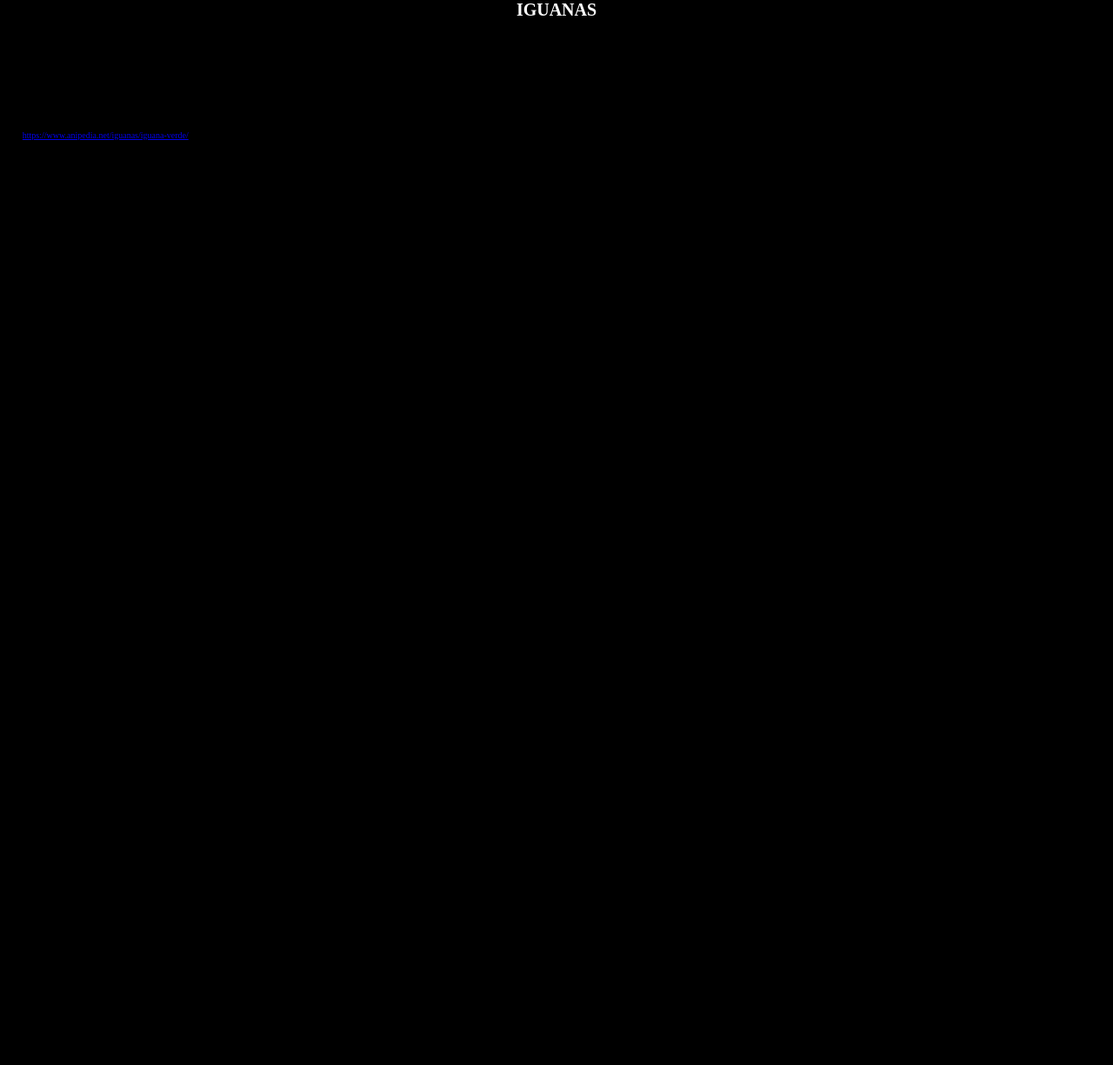
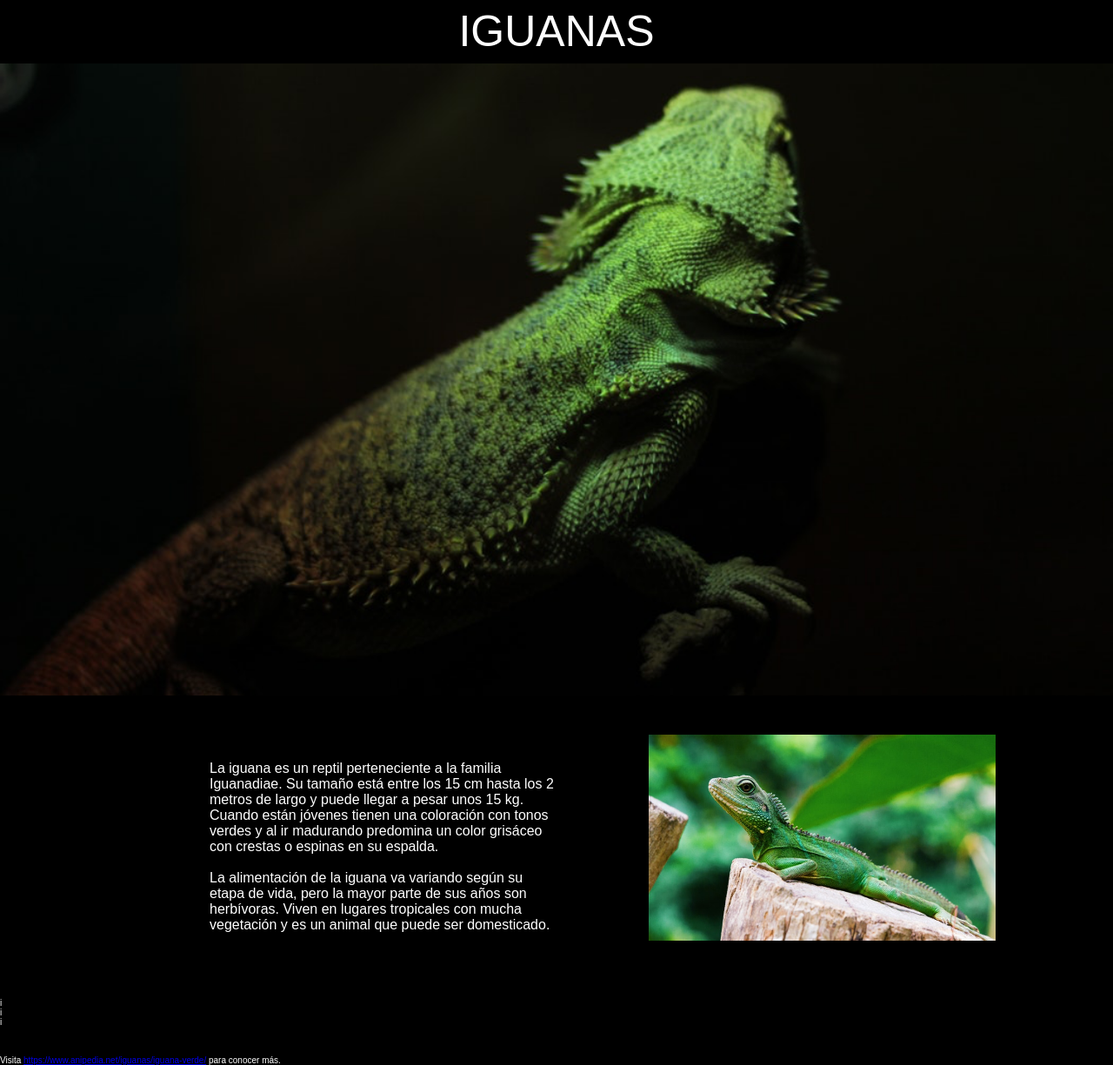
Before and after one commit to Anyimar/IguanaPractica, a plain HTML site: page index.html in a window 1280 px wide. Shown: the whole page at 87% size. Before the commit the page ends 800 px from the top, so only its background shows below. Drawn offline with Linux system fonts and the light colour scheme.

Commit message:
añadi los estilos hasta la seccion de descripcion, ya se esta por la mitad de la pagina web

```diff
--- a/index.html
+++ b/index.html
@@ -19,17 +19,14 @@
     </header>
 
     <section class="main-imagenPrincipal">
-        <figure class="Contenedor de imagenP">
-             <img clas="imagenPrincipal" src="" alt="">
-        </figure>
     </section>
 
     <main class="descripcion-iguanas">
         <div class="main-descripcion">
-            <p></p>
+            <p>La iguana es un reptil perteneciente a la familia Iguanadiae. Su tamaño está entre los 15 cm hasta los 2 metros de largo y puede llegar a pesar unos 15 kg. Cuando están jóvenes tienen una coloración con tonos verdes y al ir madurando predomina un color grisáceo con crestas o espinas en su espalda.<br><br> La alimentación de la iguana va variando según su etapa de vida, pero la mayor parte de sus años son herbívoras. Viven en lugares tropicales con mucha vegetación y es un animal que puede ser domesticado.</p>
         </div>
 
-        <div>
+        <div class="imagenDescripcion">
         </div>
     </main>
 
--- a/style.css
+++ b/style.css
@@ -6,13 +6,54 @@
 
 html{
     font-size: 62.5%;
+    font-family: sans-serif;
     background-color: black;
+    color: white;
 }
 
 .header{
     width: 100vw;
     height: 73px;
+    padding: 7px;
     text-align: center;
-    color: white;
 
 }
+
+.header h1{
+    font-size: 5rem;
+    font-weight: 200;
+}
+
+.main-imagenPrincipal{
+    width: 100vw;
+    height: 727px;
+    background-image:url(./assets/bg-header.jpg) ;
+}
+
+.descripcion-iguanas{
+    width: 100vw;
+    height: 348px;
+    padding: 45px 0px 66px 0px;
+    display: flex;
+    justify-content: center;
+
+}
+
+.descripcion-iguanas div{
+    width: 399px;
+    height: 237px;
+    display: inline-block;
+    margin-left: 106px;
+}
+
+.descripcion-iguanas .main-descripcion{
+    padding-top: 30px;
+    font-size: 1.6rem;
+}
+
+.descripcion-iguanas .imagenDescripcion{
+    background-image: url(./assets/iguana-1.jpg);
+    background-size:cover;
+    background-position:center;
+    background-repeat: no-repeat;
+}
```
